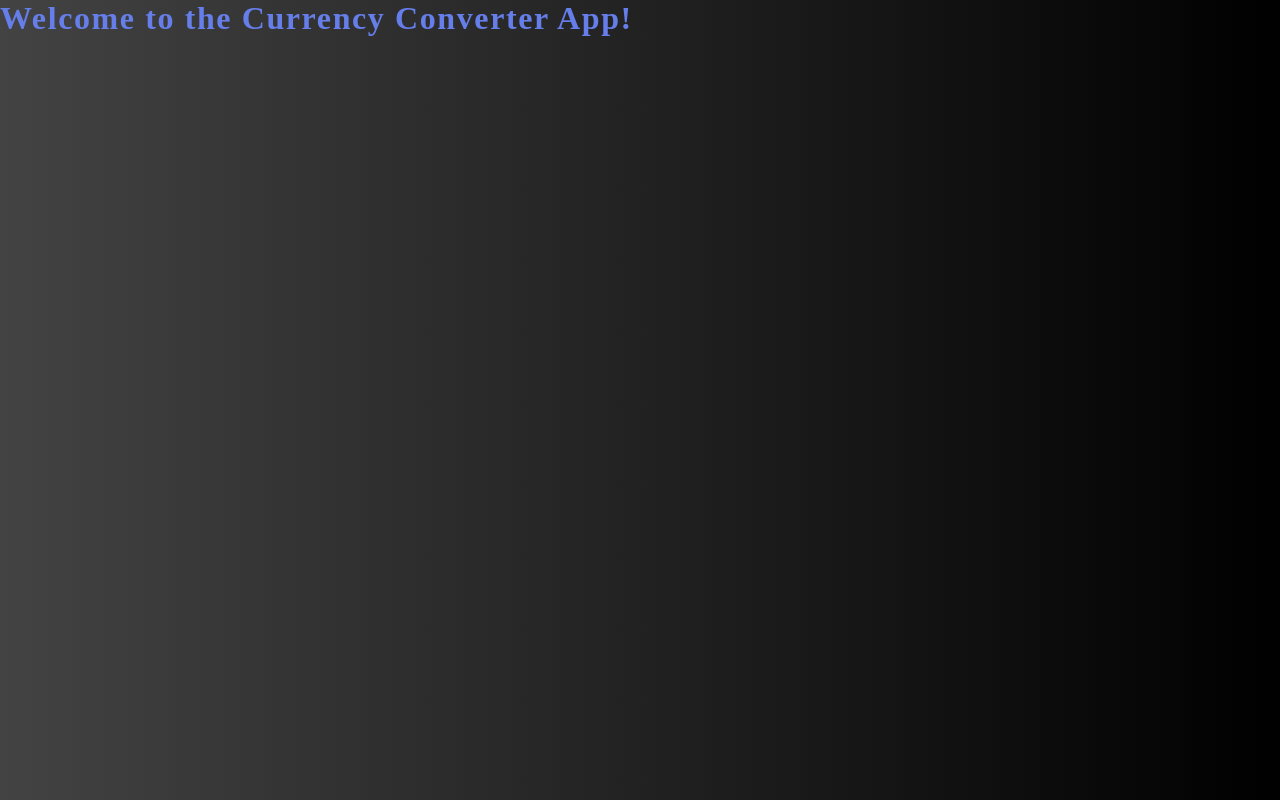
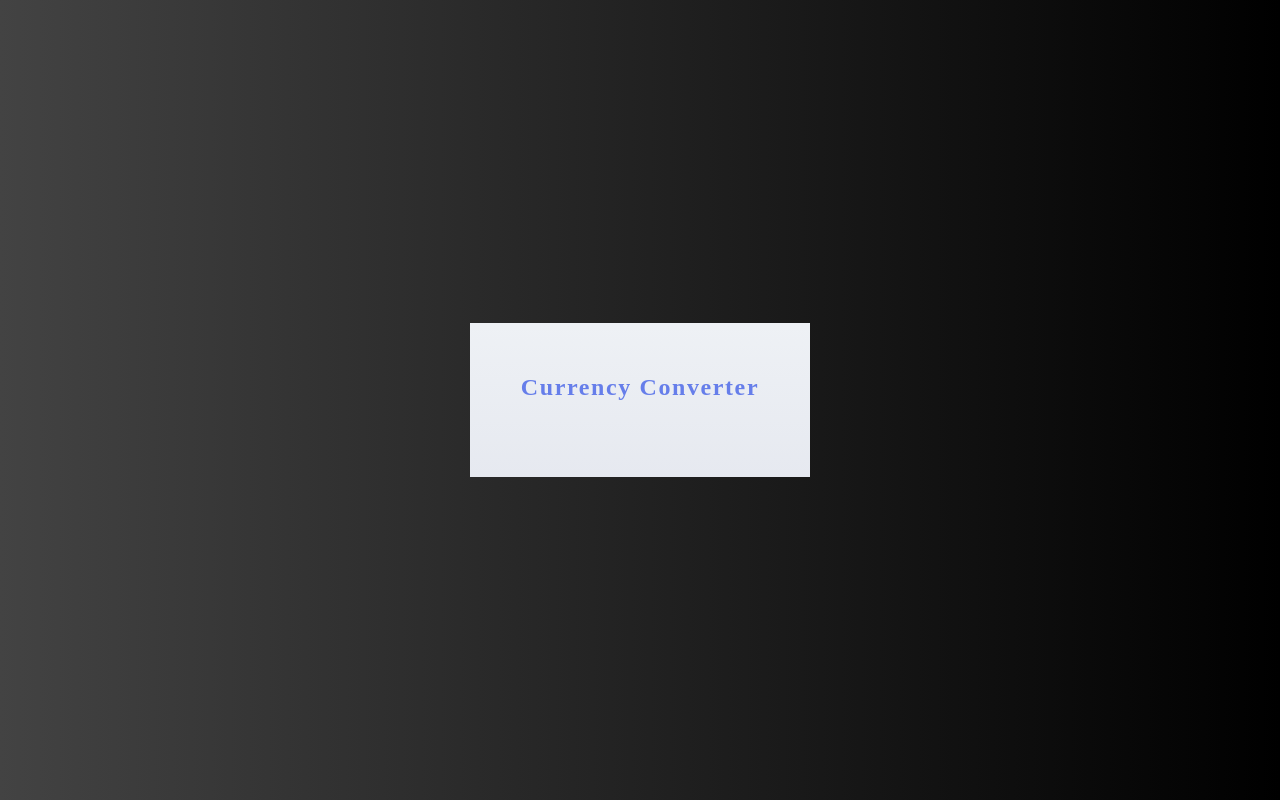
Before and after one commit to muktinathrajbanshi/CurrencyConvertor-App, a React (Vite) app: page / in a window 1280 px wide. Built offline with nearby package versions, Linux system fonts and the light colour scheme.

Commit message:
wow let's focus on structure of this project

```diff
--- a/src/App.jsx
+++ b/src/App.jsx
@@ -1,7 +1,17 @@
 import React from 'react';
 
 const App = () => {
-  return <h1>Welcome to the Currency Converter App!</h1>
+
+  return (
+      <section className="currency-converter">
+        <div className="currency-div">
+          <h1>Currency Converter</h1>
+          <div>
+            <label htmlFor="currency_amount"></label>
+          </div>
+        </div>
+      </section>
+  );
 };
 
 export default App;
```
